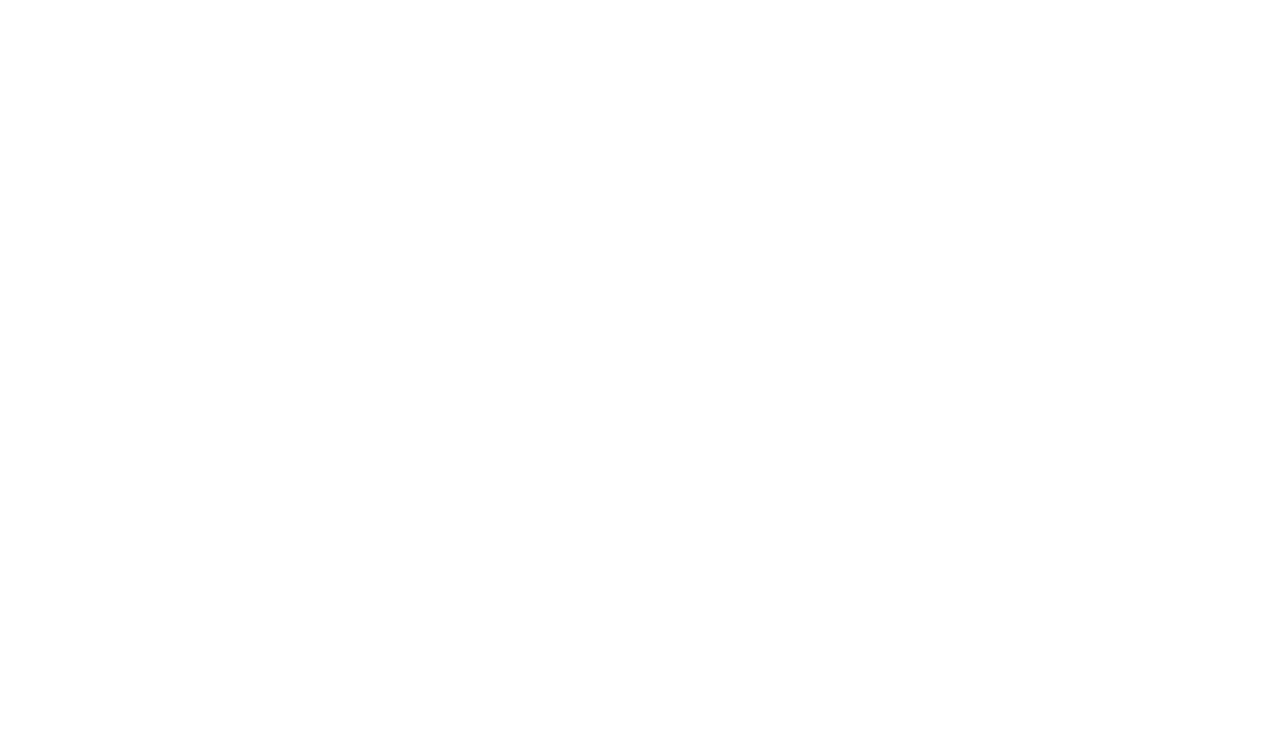
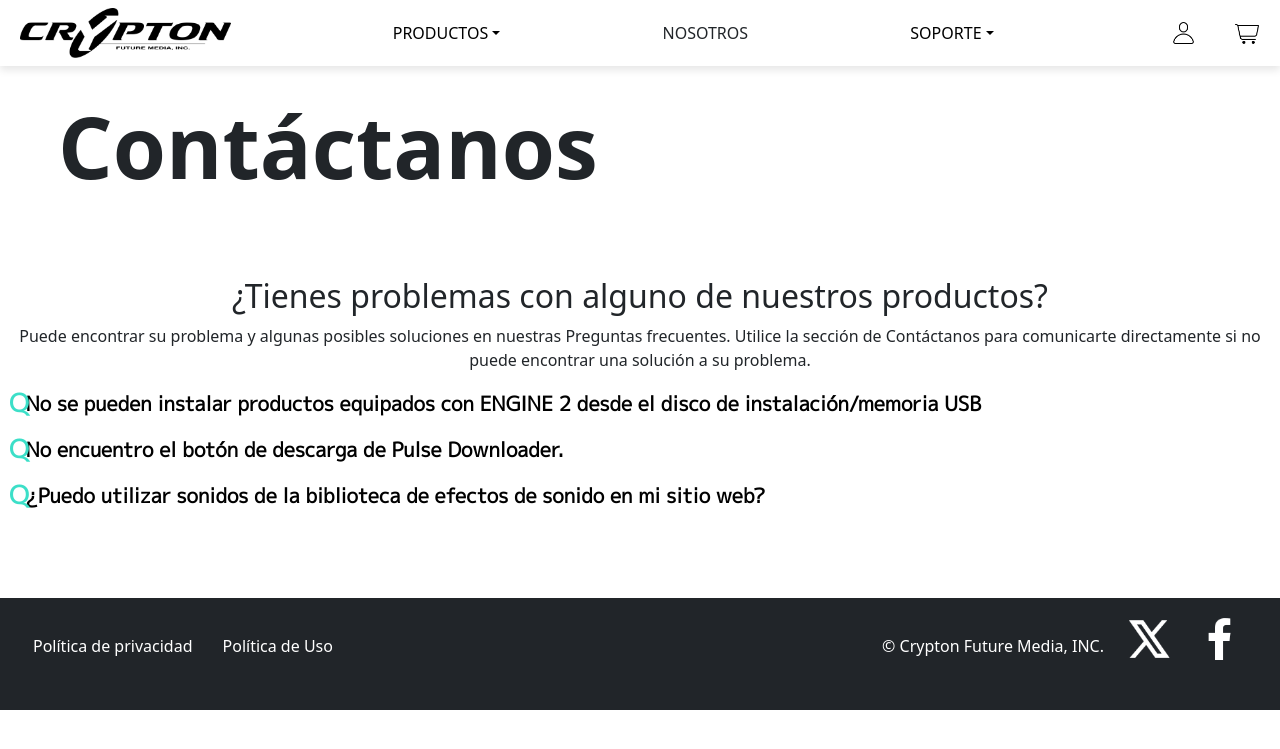
Before and after one commit to MargaritaCuervo/Proyecto-Final-Desarrollo-de-Aplicaciones-Web, a Flask app: page /contactanos in a window 1280 px wide. Before the commit the part shown is empty. Shown: the top 749 px of the page. Run offline with Flask 3, Linux system fonts and the light colour scheme; some libraries are stand-ins or nearby versions.

Commit message:
faqs y contactanos

```diff
--- a/static/styles.css
+++ b/static/styles.css
@@ -46,7 +46,7 @@ body {
     padding-right: 20px;
 }
 
-/* Pagina principal o de inicio, algunas secciones se usan para paginas subsecuentes*/
+/* Pagina principal o de inicio, algunas iones se usan para paginas subsecuentes*/
 /* Primera sección: Hero */
 .hero {
     padding-top: 70px;
@@ -254,6 +254,30 @@ body {
     max-width: 100%;
     padding-left: 2%;
     padding-right: 2%;
+}
+
+.secttions-text-4 {
+    position: relative;
+    color: black;
+    font-family: 'M PLUS 1p';
+    font-size: 20px;
+    font-style: normal;
+    text-align: left;
+    max-width: 100%;
+    padding-left: 2%;
+    padding-right: 2%;
+    font-weight: bold;
+}
+
+.secttions-text-4 .side-text {
+    position: absolute;
+    left: 0;
+    top: 50%;
+    transform: translateY(-50%);
+    font-size: 25px;
+    padding-left: 0.7%;
+    font-weight: bold;
+    color: #3CDFC8
 }
 
 /*paginas de todos los productos:
--- a/templates/contactanos.html
+++ b/templates/contactanos.html
@@ -0,0 +1,116 @@
+<!DOCTYPE html>
+<html lang="en">
+<head>
+    <meta charset="UTF-8">
+    <meta name="viewport" content="width=device-width, initial-scale=1.0">
+    <title>Nosotros</title>
+    <link rel="stylesheet" href="static/styles.css">
+    <link href='https://fonts.googleapis.com/css?family=M PLUS 1p' rel='stylesheet'>
+    <!-- Bootstrap CSS -->
+    <link href="https://cdn.jsdelivr.net/npm/bootstrap@5.3.0-alpha1/dist/css/bootstrap.min.css" rel="stylesheet" integrity="sha384-GLhlTQ8iRABdZLl6O3oVMWSktQOp6b7In1Zl3/Jr59b6EGGoI1aFkw7cmDA6j6gD" crossorigin="anonymous">
+</head>
+<body>
+    <!-- Barra de navegación -->
+    <header>
+        <nav class="navbar fixed-top">
+            <a href="/">
+                <img src="static/imgs/crypton.png" alt="Crypton Logo" class="logo">
+            </a>
+            <ul class="navbar-nav">
+                <li class="nav-item">
+                    <a class="nav-link dropdown-toggle text-black" role="button" data-bs-toggle="dropdown" aria-expanded="false">PRODUCTOS</a>
+                    <ul class="dropdown-menu">
+                        <li><a class="dropdown-item" href="/vocaloid">VOCALOID</a></li>
+                        <li><a class="dropdown-item" href="/fuente_sonido">FUENTE DE SONIDO</a></li>
+                        <li><a class="dropdown-item" href="/cd_muestra">CD DE MUESTRA</a></li>
+                        <li><a class="dropdown-item" href="/bibliotecas">BIBLIOTECAS DE EFECTOS ESPECIALES</a></li>
+                    </ul>
+                </li>
+            </ul>
+            <a class="nav-item nav-link" href="/nosotros">NOSOTROS</a>
+            <ul class="navbar-nav">
+                <li class="nav-item">
+                    <a class="nav-link dropdown-toggle text-black" role="button" data-bs-toggle="dropdown" aria-expanded="false">SOPORTE</a>
+                    <ul class="dropdown-menu">
+                        <li><a class="dropdown-item" href="/preguntas">FAQs</a></li>
+                        <li><a class="dropdown-item" href="/contactanos">CONTÁCTANOS</a></li>
+                    </ul>
+                </li>
+            </ul>
+            <div class="nav-icons">
+                <a href="/log_in"><img src="static/imgs/usuario_icon.png" alt="User"></a>
+                <a href="/carrito"><img src="static/imgs/carrito_icon.png" alt="Carrito"></a>
+            </div>
+        </nav>
+    </header>
+
+    <main>
+        <div class="content">
+            <br>
+            <h1>Contáctanos</h1>
+            <br><br><br>
+        </div>
+        <section>
+            <div class="secttions">
+                <h2>¿Tienes problemas con alguno de nuestros productos?</h2>
+                </div>
+                <section>
+                    <div class="secttions">
+                        <p class="secttions-text-1">Puede encontrar su problema y algunas posibles soluciones en nuestras Preguntas frecuentes. Utilice la sección de Contáctanos para comunicarte directamente si no puede encontrar una solución a su problema. </p>
+                    </div>
+                </section>
+        </section>
+        <section>
+            <div class="secttions">
+
+                <p class="secttions-text-4">
+                    <span class="side-text">Q</span>
+                    No se pueden instalar productos equipados con ENGINE 2 desde el disco de instalación/memoria USB</p>
+            </div>
+        </section>
+        <section>
+            <div class="secttions">
+                <p class="secttions-text-4">
+                    <span class="side-text">Q</span>
+                    No encuentro el botón de descarga de Pulse Downloader.</p>
+            </div>
+        </section>
+        <section>
+            <div class="secttions">
+                <p class="secttions-text-4">
+                    <span class="side-text">Q</span>
+                    ¿Puedo utilizar sonidos de la biblioteca de efectos de sonido en mi sitio web?</p>
+            </div>
+        </section>
+
+        <br><br><br>
+
+        <!-- Pie de página -->
+        <footer class="bg-dark text-white p-3">
+            <div class="footer-container container-fluid d-flex" style="justify-content: space-between;">
+                <div class="d-flex container-2 text-left justify-content-center">
+                    <p><a class="foot-link" href="/politica_privacidad">Política de privacidad</a></p>
+                    <p><a class="foot-link" href="/politica_uso">Política de Uso</a></p>
+                </div>
+
+                <div class="social-icons d-flex text-right justify-content-center mx-2">
+                    <div class="container-2">
+                        <p> © Crypton Future Media, INC.</p>
+                    </div>
+                    <a href="https://x.com/cryptonmedia">
+                        <img src="static/imgs/x_icon.png" alt="x-logo" class="logo" aria-current="page" width="auto" height="20px">
+                    </a>
+                    <a href="https://www.facebook.com/CryptonFutureMedia/?locale=es_LA">
+                        <img src="static/imgs/facebook_icon.png" alt="facebook-logo" class="logo" aria-current="page" width="auto" height="20px">
+                    </a>
+                </div>
+            </div>
+        </footer>
+    </main>
+
+    <!-- All Js -->
+    <script src="https://cdn.jsdelivr.net/npm/bootstrap@5.3.0-alpha1/dist/js/bootstrap.bundle.min.js" integrity="sha384-w76AqPfDkMBDXo30jS1Sgez6pr3x5MlQ1ZAGC+nuZB+EYdgRZgiwxhTBTkF7CXvN" crossorigin="anonymous"></script>
+    <script src="js/script.js"></script>
+
+</body>
+</html>
```
Also changed, not shown: templates/preguntas.html (+116 -0 lines).
